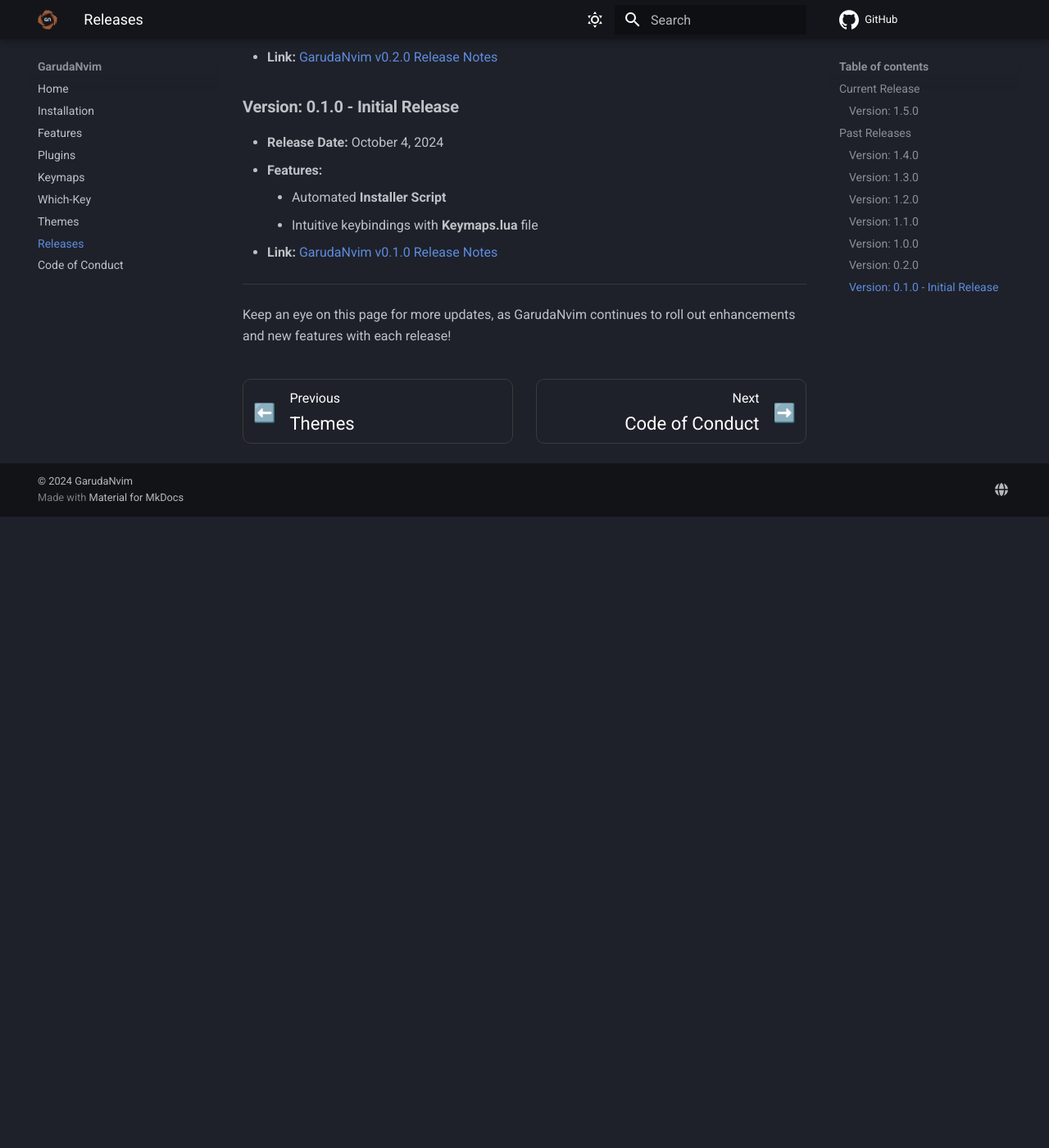
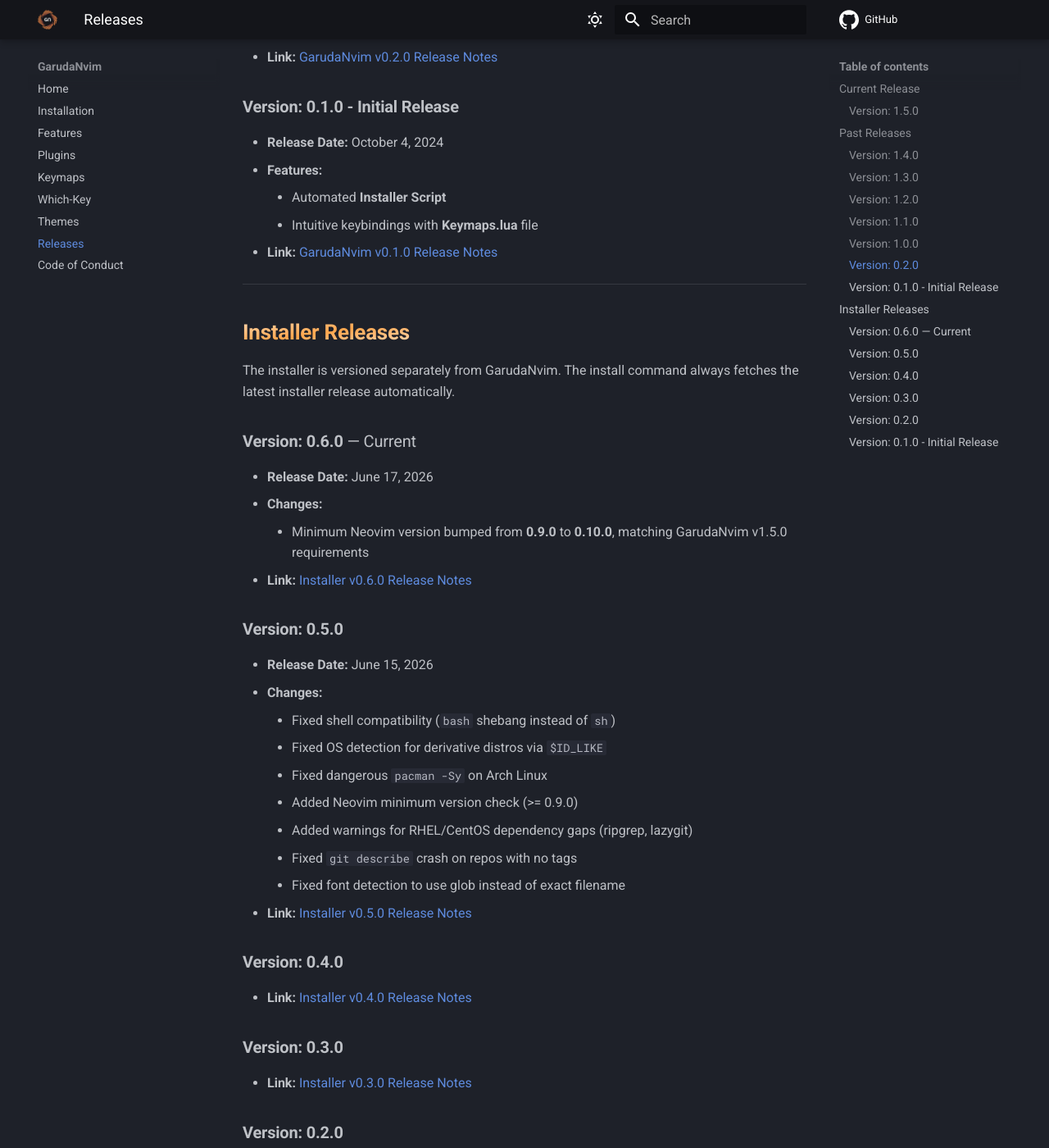
Before and after one commit to GarudaNvim/GarudaNvim.github.io, an MkDocs documentation site: the page built from docs/releases.md, in a window 1280 px wide and 1400 px high, scrolled down 2936 px. Shown: the whole window at 82% size. Built offline with MkDocs 1.6.1 and Material for MkDocs 9.7.7, drawn with Linux system fonts in a browser that asks for light colours; before the commit the page ends 3566 px from its top, so only the background shows below that; some of the changed text lies outside the part shown.

Commit message:
Add Installer releases section to releases page
Co-Authored-By: Claude Sonnet 4.6 <noreply@anthropic.com>

```diff
--- a/docs/releases.md
+++ b/docs/releases.md
@@ -93,6 +93,42 @@ Below, you’ll find details on our current and previous releases, including ver
 
 ---
 
+## <span class="sh-font tsh-color">Installer Releases</span>
+
+The installer is versioned separately from GarudaNvim. The install command always fetches the latest installer release automatically.
+
+### **Version: 0.6.0** — Current
+- **Release Date:** June 17, 2026
+- **Changes:**
+    - Minimum Neovim version bumped from **0.9.0** to **0.10.0**, matching GarudaNvim v1.5.0 requirements
+- **Link:** [Installer v0.6.0 Release Notes](https://github.com/GarudaNvim/Installer/releases/tag/v0.6.0)
+
+### **Version: 0.5.0**
+- **Release Date:** June 15, 2026
+- **Changes:**
+    - Fixed shell compatibility (`bash` shebang instead of `sh`)
+    - Fixed OS detection for derivative distros via `$ID_LIKE`
+    - Fixed dangerous `pacman -Sy` on Arch Linux
+    - Added Neovim minimum version check (>= 0.9.0)
+    - Added warnings for RHEL/CentOS dependency gaps (ripgrep, lazygit)
+    - Fixed `git describe` crash on repos with no tags
+    - Fixed font detection to use glob instead of exact filename
+- **Link:** [Installer v0.5.0 Release Notes](https://github.com/GarudaNvim/Installer/releases/tag/v0.5.0)
+
+### **Version: 0.4.0**
+- **Link:** [Installer v0.4.0 Release Notes](https://github.com/GarudaNvim/Installer/releases/tag/v0.4.0)
+
+### **Version: 0.3.0**
+- **Link:** [Installer v0.3.0 Release Notes](https://github.com/GarudaNvim/Installer/releases/tag/v0.3.0)
+
+### **Version: 0.2.0**
+- **Link:** [Installer v0.2.0 Release Notes](https://github.com/GarudaNvim/Installer/releases/tag/v0.2.0)
+
+### **Version: 0.1.0 - Initial Release**
+- **Link:** [Installer v0.1.0 Release Notes](https://github.com/GarudaNvim/Installer/releases/tag/v0.1.0)
+
+---
+
 Keep an eye on this page for more updates, as GarudaNvim continues to roll out enhancements and new features with each release!
 
 <div class="navigation">
```
